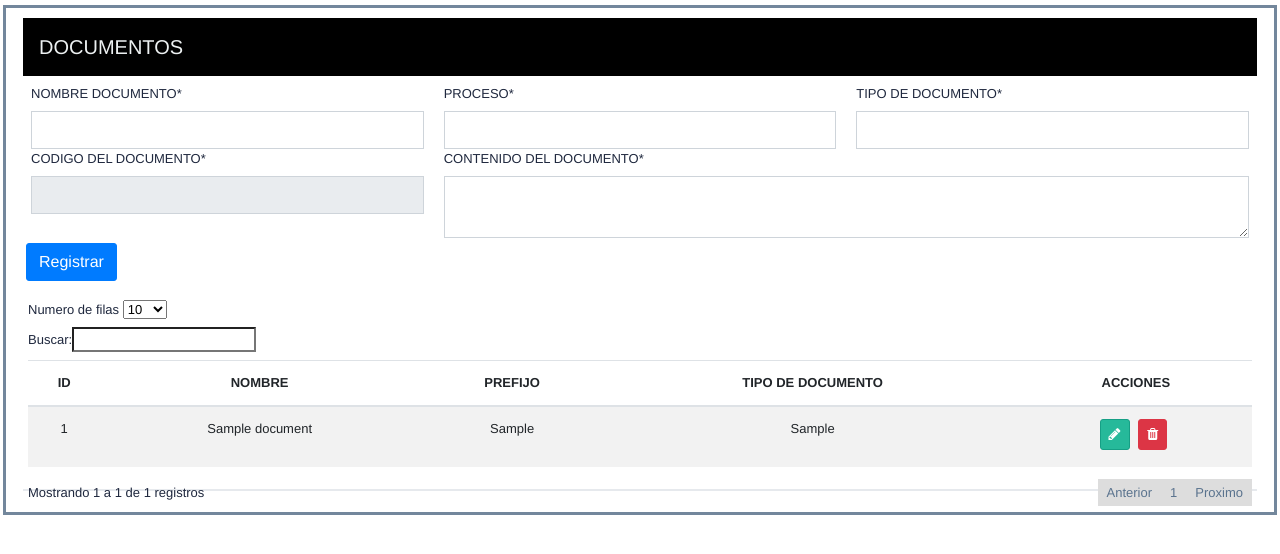
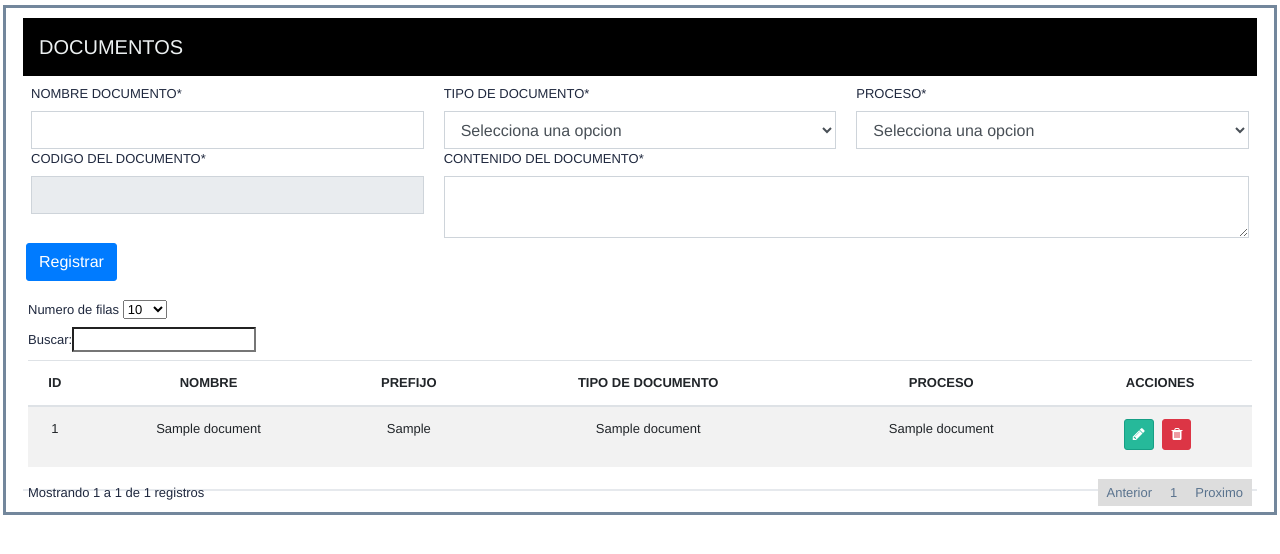
Before and after one commit to IvanAlexisUrbina/InnClod, a PHP site: template view/Documents/Consult.php in a window 1280 px wide. Shown: the top 554 px of the page. Run offline with PHP 8.4, Linux system fonts and the light colour scheme; the template is opened without the code that fills it: most values are stand-ins (such as "Sample title", 1, 10 or a date in 2020); data that the repository does not hold is empty; some libraries are stand-ins or nearby versions.

Commit message:
[feat][front-end]: vista de donde se iteran los documentos en el datatable

```diff
--- a/view/Documents/Consult.php
+++ b/view/Documents/Consult.php
@@ -6,33 +6,45 @@
                 DOCUMENTOS
             </a>
         </nav>
-        <form id="registrarprod" action="<?php echo getUrl("Documents","Documents","DocumentInsert");?>" method="post" enctype="multipart/form-data">
+        <form id="registrar" action="<?php echo getUrl("Documents","Documents","DocumentInsert");?>" method="post"
+            enctype="multipart/form-data">
             <div class="card" style="border:none;border-radius: 5px;">
                 <div class="card-body p-2">
                     <div class="row justify-content-start">
                         <div class="col-md-4">
-                            <label class="titulos_negrita">NOMBRE DOCUMENTO*</label>
-                            <input type="text" name="DOC_NOMBRE" class="estiloinput form-control oferta">
+                            <label class="">NOMBRE DOCUMENTO*</label>
+                            <input type="text" name="DOC_NOMBRE" class=" form-control ">
+                        </div>
+                        <div class="col-md-4">
+                            <label class="">TIPO DE DOCUMENTO*</label>
+                            <select class=" form-control" name="TIP_ID" id="TIP_ID">
+                                <option disabled="disabled" selected="true">Selecciona una opcion</option>
+                                <?php  foreach ($type as $tp) {
+                                    echo "<option value='".$tp['TIP_ID']."' pre='".$tp['TIP_PREFIJO']."'>".$tp['TIP_NOMBRE']."</option>";
+                                } ?>
+
+                            </select>
+                        </div>
+                        <div class="col-md-4">
+                            <label class="">PROCESO*</label>
+                            <select class=" form-control" name="PRO_ID" id="PRO_ID">
+                                <option disabled="disabled" selected="true">Selecciona una opcion</option>
+                                <?php  foreach ($processes as $pro) {
+                                    echo "<option value='".$pro['PRO_ID']."' pre='".$pro['PRO_PREFIJO']."'>".$pro['PRO_NOMBRE']."</option>";
+                                } ?>
+                            </select>
                         </div>
 
                         <div class="col-md-4">
-                            <label class="titulos_negrita">PROCESO*</label>
-                            <input type="text" name="PRO_NOMBRE" class="estiloinput form-control oferta">
-                        </div>
-                        <div class="col-md-4">
-                            <label class="titulos_negrita">TIPO DE DOCUMENTO*</label>
-                            <input type="text" name="TIP_NOMBRE" id="prod_stock"
-                                class="estiloinput form-control oferta">
-                        </div>
-                        <div class="col-md-4">
-                            <label class="titulos_negrita">CODIGO DEL DOCUMENTO*</label>
-                            <input type="text" readonly name="DOC_CODIGO" id="DOC_CODIGO"
-                                class="estiloinput form-control oferta">
+                            <label class="">CODIGO DEL DOCUMENTO*</label>
+                            <input type="hidden" name="last_id" id="last_id" value='<?=$last_id?>'>
+                            <input type="text" readonly name="DOC_CODIGO" id="DOC_CODIGO" class=" form-control ">
                         </div>
                         <div class="col-md-8">
-                            <label class="titulos_negrita">CONTENIDO DEL DOCUMENTO*</label>
+                            <label class="">CONTENIDO DEL DOCUMENTO*</label>
                             <textarea type="text" name="DOC_CONTENIDO" id="DOC_CONTENIDO"
-                                class="estiloinput form-control oferta"></textarea>
+                                class=" form-control "></textarea>
+                            <span id="error"></span>
                         </div>
                         <div class="col-md-12" style="padding:5px 5px 5px 5px;">
                             <button class="btn btn-primary" type="submit">Registrar</button>
@@ -49,6 +61,7 @@
                 <th class='text-center'>NOMBRE</th>
                 <th class='text-center'>PREFIJO</th>
                 <th class='text-center'>TIPO DE DOCUMENTO</th>
+                <th class='text-center'>PROCESO</th>
                 <th class='text-center'>ACCIONES</th>
             </tr>
         </thead>
@@ -58,11 +71,12 @@
                                 echo"<tr>";
                                 echo "<td class='text-center'>".$doc['DOC_ID']."</td>";
                                 echo "<td class='text-center'>".$doc['DOC_NOMBRE']."</td>";
-                                echo "<td class='text-center'>".$doc['DOC_ID_TIPO']."</td>";
-                                echo "<td class='text-center'>".$doc['DOC_ID_PROCESO']."</td>";
+                                echo "<td class='text-center'>".$doc['DOC_CODIGO']."</td>";
+                                echo "<td class='text-center'>".$doc['TIP_NOMBRE']."</td>";
+                                echo "<td class='text-center'>".$doc['PRO_NOMBRE']."</td>";
                                 echo "<td class='text-center'>
-                                      <button id='editar'data-toggle='tooltip'  title='Editar' class='btn btn-success btn-sm '  data-url='".getUrl("Usuario","Usuario","modalUpdate",array("DOC_ID" => $doc['DOC_ID']),"ajax") ."'><i class='fa fa-pencil'></i></button>
-                                      <button id='eliminar' data-toggle='tooltip'  title='Eliminar' class='btn btn-danger btn-sm '  data-url='".getUrl("Usuario","Usuario","modalDelete",array("DOC_ID" => $doc['DOC_ID']),"ajax") ."'><i class='fa fa-trash'></i></button>
+                                      <button id='editar'data-toggle='tooltip'  title='Editar' class='btn btn-success btn-sm '  data-url='".getUrl("Documents","Documents","modalUpdate",array("DOC_ID" => $doc['DOC_ID']),"ajax") ."'><i class='fa fa-pencil'></i></button>
+                                      <button id='eliminar' data-toggle='tooltip'  title='Eliminar' class='btn btn-danger btn-sm '  data-url='".getUrl("Documents","Documents","modalDelete",array("DOC_ID" => $doc['DOC_ID']),"ajax") ."'><i class='fa fa-trash'></i></button>
                                     </button>
                                      </td>";
                                echo  "</tr>";
```
Lines whose indentation alone changed are shown as unchanged.
